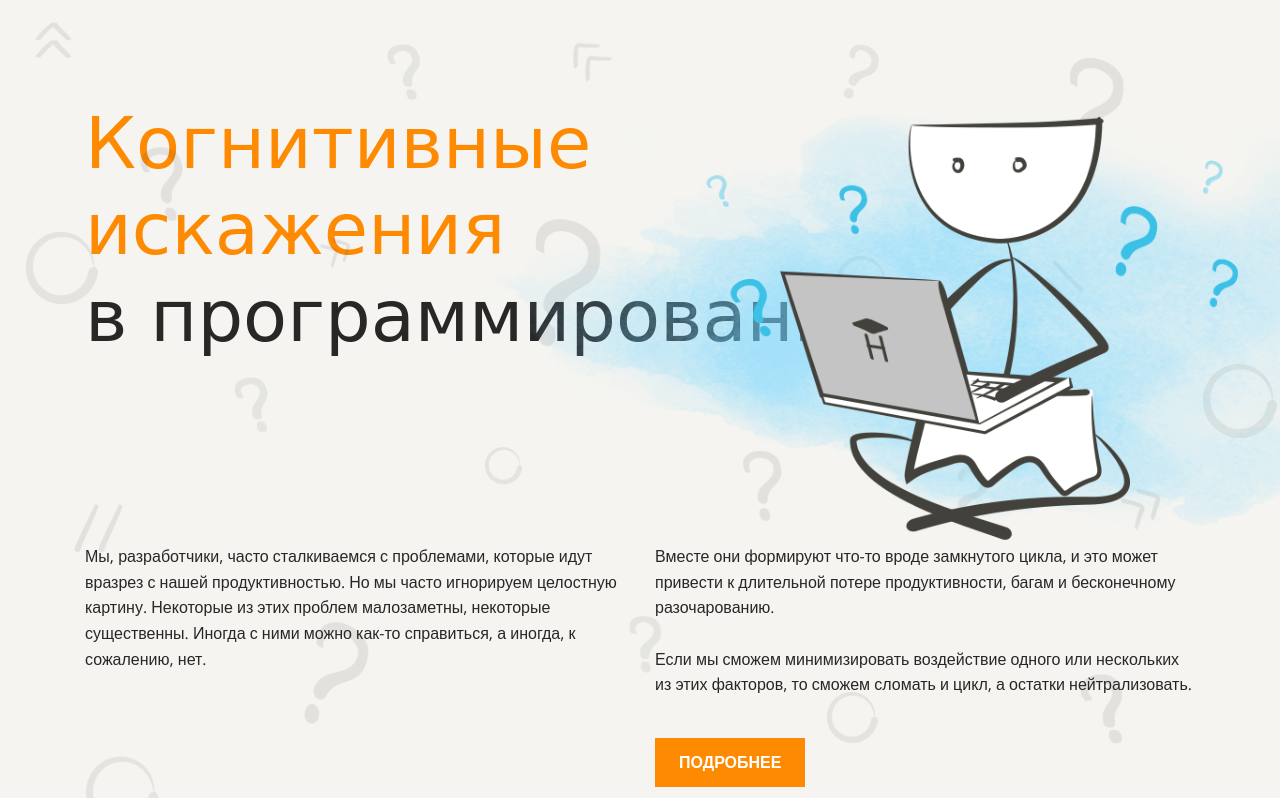
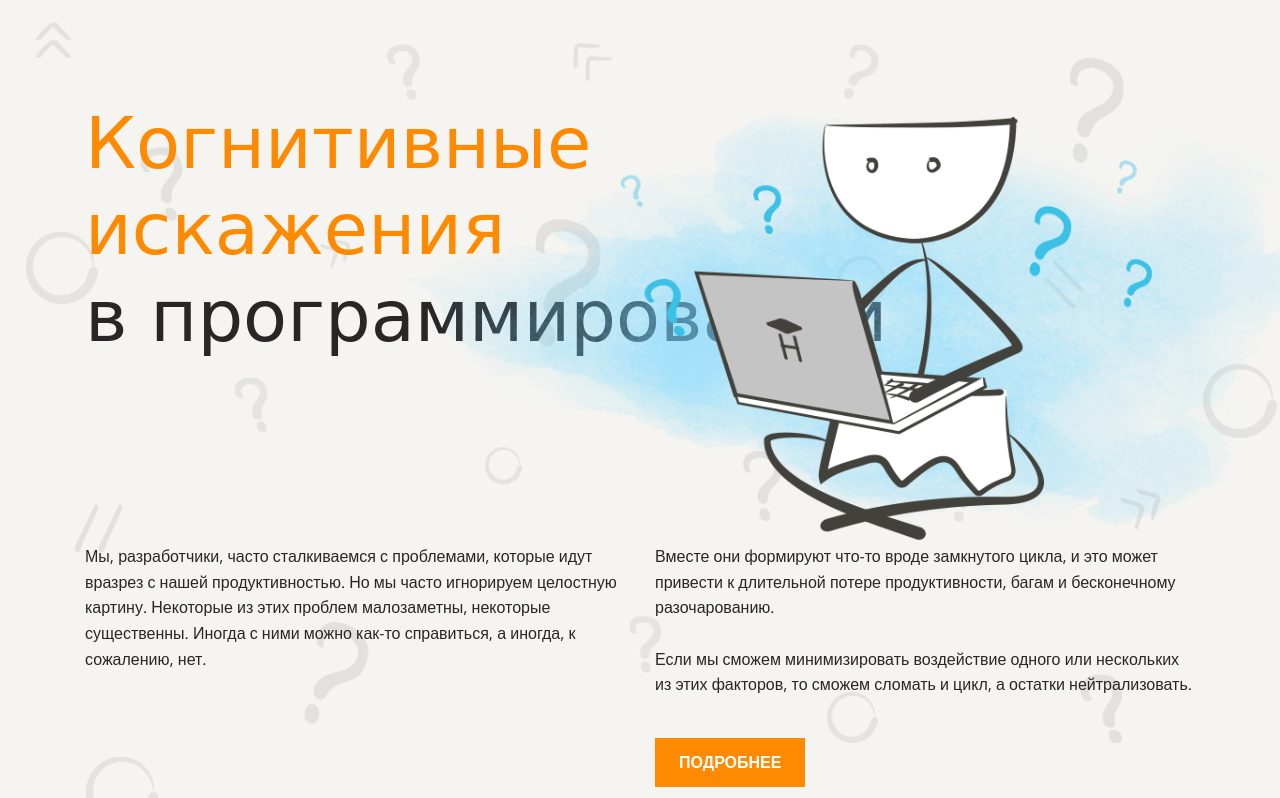
Before and after one commit to elisad5791/layout-designer-project-lvl1, a website: page src/index.html in a window 1280 px wide. Shown: the top 798 px of the page. Drawn offline with nearby package versions, Linux system fonts and the light colour scheme; a web font is replaced by a local one.

Commit message:
Fix header

```diff
--- a/src/styles/style.css
+++ b/src/styles/style.css
@@ -65,6 +65,8 @@ body {
 }
 
 .container {
+  position: relative;
+
   width: 1110px;
   margin: 0 auto;
   padding-top: 100px;
@@ -85,7 +87,7 @@ body {
 .img-position {
   position: absolute;
   top: 55px;
-  right: -270px;
+  left: 296px;
 
   height: 525px;
 }
```
